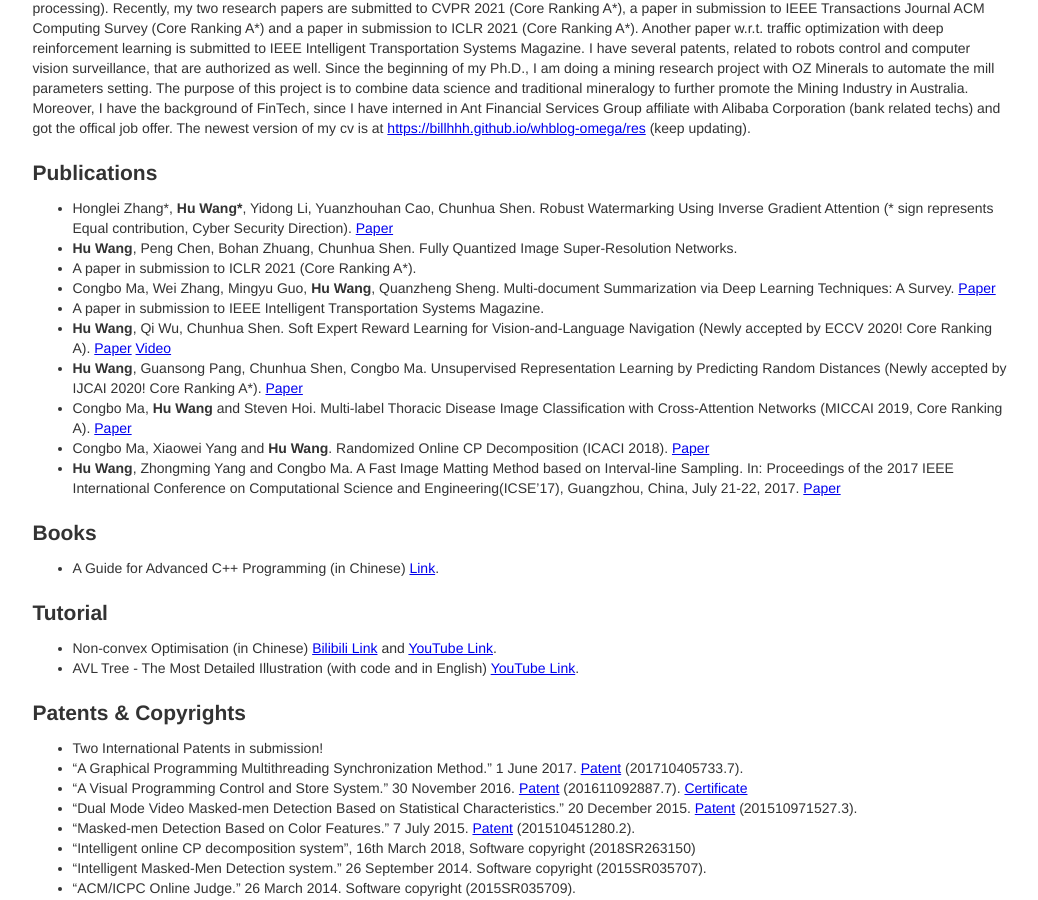
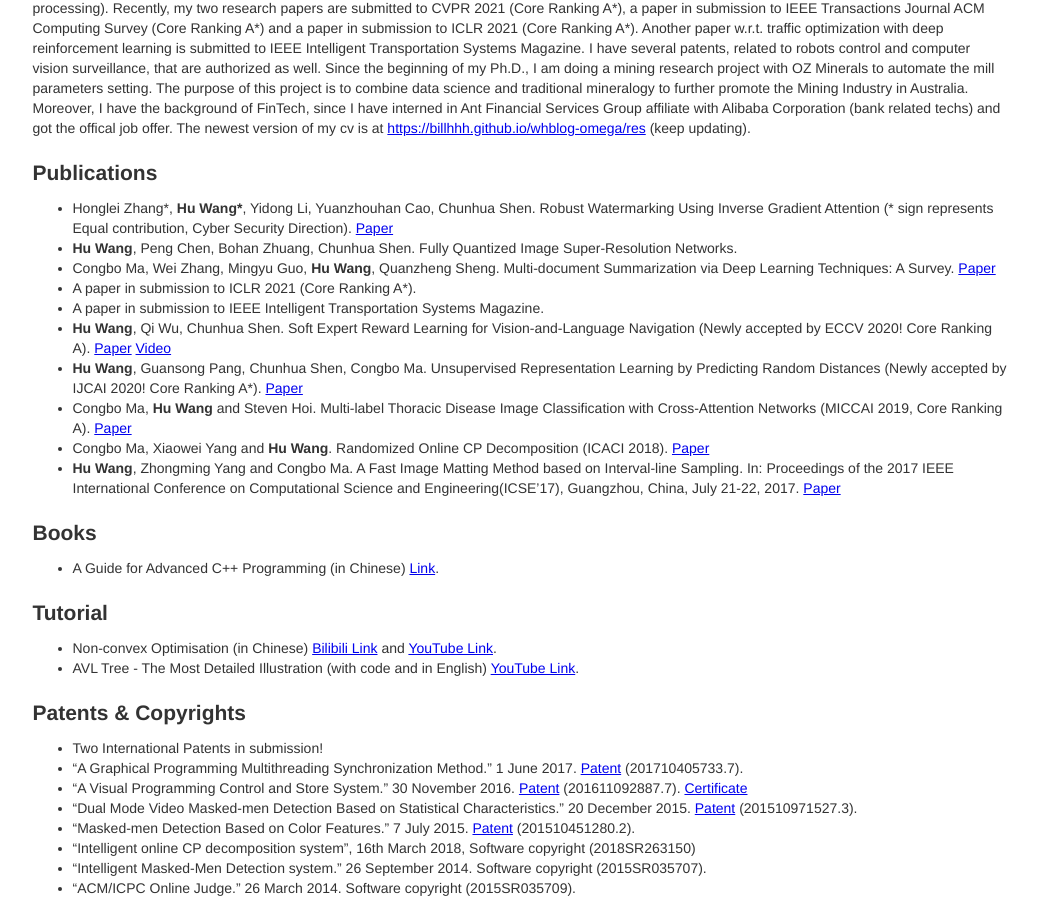
Before and after one commit to billhhh/whblog-omega, a Jekyll site: the page res/index.html, which Jekyll copies as it is, in a window 1280 px wide and 900 px high, scrolled down 412 px. Shown: the whole window, without its empty margins (120-1158 px from the left). Built offline with Jekyll 4.4.1, drawn with Linux system fonts in a browser that asks for light colours.

```diff
--- a/res/index.html
+++ b/res/index.html
@@ -66,10 +66,10 @@
             <strong>Hu Wang</strong>, Peng Chen, Bohan Zhuang, Chunhua Shen. Fully Quantized Image Super-Resolution Networks.
           </li>
 	  <li>
-            A paper in submission to ICLR 2021 (Core Ranking A*).
+            Congbo Ma, Wei Zhang, Mingyu Guo, <strong>Hu Wang</strong>, Quanzheng Sheng. Multi-document Summarization via Deep Learning Techniques: A Survey. <a href = "https://arxiv.org/abs/2011.04843">Paper</a>
           </li>
 	  <li>
-            Congbo Ma, Wei Zhang, Mingyu Guo, <strong>Hu Wang</strong>, Quanzheng Sheng. Multi-document Summarization via Deep Learning Techniques: A Survey. <a href = "https://arxiv.org/abs/2011.04843">Paper</a>
+            A paper in submission to ICLR 2021 (Core Ranking A*).
           </li>
           <li>
             A paper in submission to IEEE Intelligent Transportation Systems Magazine.
```
